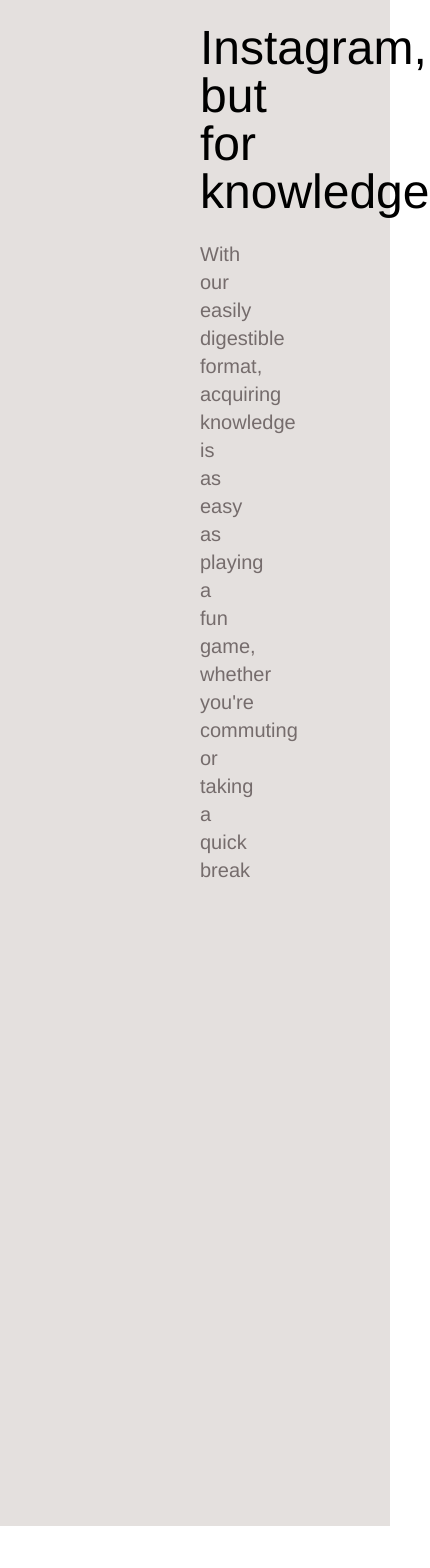
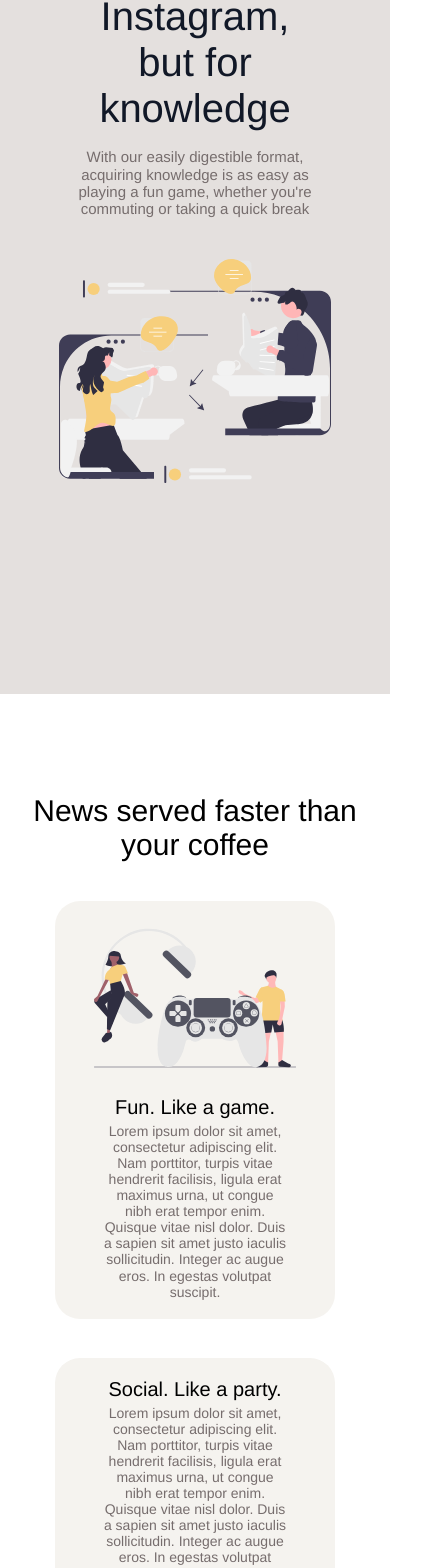
Before and after one commit to ritikmdn/Waffle-development, a React (Create React App) app: page / in a window 390 px wide. Shown: the part 141-1709 px from the top of the page, 430 px wide, since content can reach past the window. Built offline with nearby package versions, Linux system fonts and the light colour scheme.

Commit message:
Updated landing page

```diff
--- a/src/components/LandingPageNavbar/LandingPageNavbar.css
+++ b/src/components/LandingPageNavbar/LandingPageNavbar.css
@@ -55,7 +55,7 @@
 }
 
 .navbar-button {
-  width: 120px;
+  width: 20vmin;
   margin-left: auto;
   margin-right: 0px;
 }
--- /dev/null
+++ b/src/pages/Landingpage/Landingpage.css
@@ -0,0 +1,375 @@
+.page-container {
+  background-color: rgba(228, 224, 222, 1);
+  display: flex;
+  flex-direction: column;
+  font-family: Helvetica Neue;
+  align-items: center;
+  justify-content: flex-end;
+  margin-left: auto;
+  margin-right: auto;
+  padding-top: 0px;
+  width: 100%;
+}
+
+/* Section top */
+
+.page-top-section {
+  /* background-color: rgb(148, 68, 28); */
+  display: flex;
+  flex-direction: row;
+  /* flex-wrap: wrap; */
+  gap: 10vb;
+  align-items: center;
+  justify-content: center;
+  margin-left: auto;
+  margin-right: auto;
+  padding-top: 20vh;
+  padding-bottom: 25vh;
+  padding-left: 5vh;
+  padding-right: 5vh;
+  width: 80%;
+  height: 100vmin;
+}
+
+@media (max-width: 768px) {
+  .page-top-section {
+    flex-direction: column;
+    gap: 5vh;
+    width: 100%;
+    margin-left: 0vh;
+    margin-right: 0vh;
+    padding-top: 15vh;
+    padding-left: 0vh;
+    padding-right: 0vh;
+    height: auto;
+  }
+}
+
+.top-section-text {
+  display: flex;
+  flex-direction: column;
+  gap: 3vh;
+  align-items: center;
+  justify-content: center;
+  width: auto;
+  max-width: 45%;
+}
+
+@media (max-width: 768px) {
+  .top-section-text {
+    width: 100%;
+    gap: 2vh;
+  }
+}
+
+.top-text-main {
+  font-family: Helvetica Neue, sans-serif;
+  color: #111827;
+  text-align: left;
+  font-size: 80px;
+  line-height: 115%;
+  width: auto;
+}
+
+.top-text-description {
+  font-family: Helvetica, sans-serif;
+  font-weight: normal;
+  color: #766D6D;
+  text-align: left;
+  font-size: 24px;
+  line-height: 115%;
+  width: 100%;
+}
+
+@media (max-width: 1024px) and (min-width:768px) {
+  .top-text-main {
+    font-size: 60px;
+    line-height: 115%;
+    width: 100%;
+  }
+
+}
+
+@media (max-width: 768px) {
+  .top-text-main {
+    text-align: center;
+    font-size: 40px;
+    line-height: 115%;
+    width: auto;
+  }
+
+  .top-text-description {
+    text-align: center;
+    font-size: 15px; /* assuming body1 is defined as 30px in the configuration */
+    line-height: 115%; /* assuming 1.2 * font-size = 36px */
+    width: 60vmin;
+  }
+}
+
+.top-section-illustration {
+  display: flex;
+  height: auto;
+  width: auto;
+  max-width: 50%;
+}
+
+@media (max-width: 768px) {
+  .top-section-illustration {
+    max-width: 70%;
+  }
+}
+
+/* Section mid */
+
+.page-bottom-section {
+  display: flex;
+  flex-direction: column;
+  align-items: center;
+  justify-content: flex-start;
+  margin-top: auto;
+  width: 100%;
+}
+
+.page-bottom-top {
+  background-color: #FFFFFF;
+  display: flex;
+  flex-direction: column;
+  gap: 10vmin;
+  align-items: center;
+  justify-content: flex-start;
+  padding: 5vmin;
+  padding-bottom: 20vmin;
+  margin-left: auto;
+  margin-right: auto;
+  width: 100%;
+}
+
+/* @media (min-width: 640px) {
+  .page-bottom-top {
+    gap: 10px;
+    padding-left: 10px;
+    padding-right: 10px;
+  }
+}
+
+@media (min-width: 768px) {
+  .page-bottom-top {
+    padding-left: 20px;
+    padding-right: 20px;
+  }
+} */
+
+.overview-title {
+  display: flex;
+  flex-direction: column;
+  align-items: center;
+  justify-content: flex-start;
+  width: 100%;
+  text-align: center;
+  width: auto;
+  margin-top: auto;
+  font-size: 60px;
+  line-height: 115%;
+}
+
+@media (max-width: 1024px) and (min-width:768px) {
+  .overview-title {
+    font-size: 40px;
+  }
+
+}
+
+@media (max-width: 768px) {
+  .overview-title {
+    font-size: 30px;
+  }
+}
+
+.feature-box {
+  display: flex;
+  flex-direction: row;
+  /* flex-wrap: wrap; */
+  gap: 5vmin;
+  justify-content: center;
+  align-items: center;
+  width: 80%;
+  height: auto;
+  padding: 10vmin;
+}
+
+@media (max-width: 768px) {
+  .feature-box {
+    flex-direction: column;
+    align-items: center;
+    justify-content: center;
+    /* min-height: 1000vh; */
+    padding-top: 5vmin;
+    padding-bottom: 5vmin;
+  }
+}
+
+.feature-image {
+  height: 30vh;
+  width: auto;
+  /* max-width: 500vmin;
+  max-height: 600vmin;
+  min-width: 25vmin; */
+}
+
+@media (max-width: 768px) {
+  .feature-image {
+    width: auto;
+    height: 50vh;
+    max-height: 40vmin;
+  }
+}
+
+.feature-text {
+  display: flex;
+  flex-direction: column;
+  gap: 1vmin;
+  align-items: center;
+  width: 50%;
+  justify-content: center;
+}
+
+.feature-text-title {
+  font-family: Helvetica Neue, sans-serif;
+  font-weight: 500;
+  color: #000000;
+  text-align: center;
+  font-size: 30px;
+  line-height: 115%;
+  width: auto;
+}
+
+.feature-text-description {
+  font-family: Helvetica Neue, sans-serif;
+  font-weight: normal;
+  color: #766D6D;
+  text-align: center;
+  font-size: 20px;
+  line-height: 115%;
+  width: 70%;
+}
+
+@media (max-width: 768px) {
+
+  .feature-text {
+    width: 90%;
+  }
+
+  .feature-text-title {
+    font-size: 20px;
+    line-height: 115%;
+    width: auto;
+  }
+
+  .feature-text-description {
+    font-size: 14px;
+    line-height: 115%;
+    width: auto;
+  }
+}
+
+.page-bottom-down {
+  background-color: #1B262C;
+  display: flex;
+  flex-direction: column;
+  align-items: flex-start;
+  justify-content: flex-start;
+  /* max-width: 1240px; */
+  margin: 0 auto;
+  padding-left: 8vh;
+  padding-right: 8vh;
+  padding-bottom: 8vh;
+  width: 100%;
+}
+
+.footer-title-text {
+  text-align: left;
+  color: #FFFFFF;
+  width: 100%;
+  font-size: 90px; /* Assuming this is the default font size for body5 */
+  font-weight: 400;
+  line-height: 120%; /* Assuming this is the default line-height for body5 */
+  margin-top: 5vh;
+  margin-bottom: 5vh;
+}
+
+.footer-button {
+  width: 30vmin;
+  margin-left: 0px;
+  margin-right: auto;
+  padding: 2.5vh;
+  font-size: 20px;
+}
+
+
+@media (max-width: 768px) {
+
+  .page-bottom-down {
+    padding-left: 4vh;
+    padding-bottom: 2vh;
+  }
+
+  .footer-title-text {
+    font-size: 45px;
+    width: 90%;
+  }
+  .footer-button{
+    font-size: 16px;
+    width: 40vmin;
+  }
+}
+
+.footer-bottom {
+  display: flex;
+  flex-direction: row;
+  gap: 10px;
+  align-items: center;
+  justify-content: space-between;
+  margin-top: 5vh;
+  width: 100%;
+}
+
+.footer-socials {
+  display: flex;
+  flex-direction: row;
+  align-items: flex-end;
+  gap: 2vmin;
+  justify-content: space-between;
+  width: auto;
+}
+
+.footer-socials-text {
+  margin-top: 2vmin;
+  text-align: left;
+  color: #FFFFFF;
+  width: auto;
+  font-size: 20px; /* Assuming this is the font size for body2 in the project */
+  line-height: 115%; /* Assuming this is the line height for body2 in the project */
+}
+
+@media (max-width: 768px) {
+
+  .footer-socials-text {
+    font-size: 14px;
+    /* width: 100%; */
+  }
+}
+
+.googleplay {
+  height: 8vmin;
+  min-height: 0; /* This prevents the image from being distorted when height is less than the intrinsic height */
+  object-fit: cover;
+  margin-top: 2vmin;
+  width: auto;
+}
+
+@media (max-width: 768px) {
+  .googleplay {
+    height: 10vmin;
+    width: auto;
+  }
+}
--- a/src/pages/Landingpage/index.jsx
+++ b/src/pages/Landingpage/index.jsx
@@ -3,6 +3,8 @@ import React from "react";
 import LandingPageNavbar from "components/LandingPageNavbar";
 import { Text, Img, Button, Line } from "components";
 import { useNavigate } from "react-router-dom";
+
+import "./Landingpage.css"
 
 const LandingpagePage = () => {
 
@@ -10,26 +12,22 @@ const LandingpagePage = () => {
 
   return (
     <>
-      <div className="bg-gray_300 flex flex-col font-helveticaneue items-center justify-end mx-auto pt-[0px] w-full">
-        <div className="flex flex-col justify-start w-full">
+      <div className="page-container">
         <LandingPageNavbar
-            className="bg-gray_200 flex flex-row items-center justify-end mx-auto p-[9px] md:px-5 rounded-[10px] w-[39%] md:w-full"
           waffle="Waffle."
           product="Product"
           readnews="Read News"
           joinWaitlist="Join waitlist"
         />
-          <div id="first" className="flex md:flex-col flex-row gap-[42px] items-center justify-end ml-auto mr-auto mt-[157px] px-[200px] w-[100%] md:w-full">
-            <div className="flex flex-col gap-6 items-center justify-start w-auto md:w-full">
+        <div className="page-top-section">
+          <div className="top-section-text">
             <Text
-                className="font-helveticaneue text-black_900 text-left w-full"
-                variant="body5"
+              className="top-text-main"
             >
               Instagram, but for knowledge
             </Text>
             <Text
-                className="font-helvetica font-normal text-gray_600 text-left w-[100%] sm:w-full"
-                variant="body1"
+              className="top-text-description"
             >
               <>
                 With our easily digestible format, acquiring knowledge is as
@@ -40,25 +38,26 @@ const LandingpagePage = () => {
           </div>
           <Img
             src="images/img_mainlandingpage.svg"
-              className="h-[400px] w-auto max-w-full"
+            className="top-section-illustration"
             alt="illustrationlan"
           />
         </div>
-          <div id="second" className="flex flex-col items-center justify-start mt-[200px] w-full">
-            <div className="bg-white_A700 flex flex-col md:gap-10 gap-[111px] items-center justify-start p-[42px] ml-auto mr-auto px-[200px] md:px-10 sm:px-5 w-full">
-              <div className="flex flex-col items-center justify-start max-w-[1252px] mb-[109px] mx-auto w-full">
-                <div className="flex flex-col items-center justify-start w-full">
+        {/* <div className="flex flex-col items-center justify-start mt-[200px] w-full"> */}
+        <div className="page-bottom-section">
+          {/* <div className="bg-white_A700 flex flex-col md:gap-10 gap-[111px] items-center justify-start p-[42px] ml-auto mr-auto px-[200px] md:px-10 sm:px-5 w-full"> */}
+          <div className="page-bottom-top">
+            {/* <div className="flex flex-col items-center justify-start max-w-[1252px] mb-[109px] mx-auto w-full"> */}
+              {/* <div className="flex flex-col items-center justify-start w-full"> */}
+              <div className="overview-title">
                 <Text
                   className="text-black_900 text-center w-auto mt-[80px]"
-                    as="h"
-                    variant="h3"
                 >
                   News served faster than your coffee
                 </Text>
               </div>
               <div
-                  // className="bg-cover bg-no-repeat flex flex-col h-[480px] items-center justify-start mt-[50px] md:px-10 sm:px-5 px-[50px] mr-auto ml-auto w-[100%]"
-                  className="flex md:flex-col flex-row mt-[50px] md:gap-10 items-center justify-between ml-auto mr-auto w-[100%] h-[400px] md:w-full"
+                // className="flex md:flex-col flex-row mt-[50px] md:gap-10 items-center justify-between ml-auto mr-auto w-[100%] h-[400px] md:w-full"
+                className="feature-box"
                 style={{
                 backgroundImage: "url('images/img_group33.svg')",
                 backgroundSize: "cover",
@@ -66,34 +65,32 @@ const LandingpagePage = () => {
                 borderRadius: "25px"
                 }}
               >
-                  <div className="flex md:flex-col flex-row md:gap-10 items-center justify-between ml-auto mr-auto w-[80%] md:w-full">
+                {/* <div className="flex md:flex-col flex-row md:gap-10 items-center justify-between ml-auto mr-auto w-[80%] md:w-full"> */}
+                {/* <div className="feature-image"> */}
                   <Img
                     id ="target"
                     src="images/img_landingpageoverview1.svg"
-                      className="h-[300px] w-auto"
+                    className="feature-image"
                     alt="illustrationlan_Two"
-                      style={{ maxWidth: "350px"}}
                   />
-                    <div style={{ maxWidth: "350px"}} className="flex flex-col items-center w-auto md:w-full ml-12">
+                  {/* <div style={{ maxWidth: "350px"}} className="flex flex-col items-center w-auto md:w-full ml-12"> */}
+                  <div className="feature-text">
                     <Text
-                        className="text-black_900 text-left w-full mb-4"
-                        as="h4"
-                        variant="h4"
+                      className="feature-text-title"
                     >
                       Fun. Like a game.
                     </Text>
                     <Text
-                        className="text-black_900 text-left w-full"
-                        variant="body3"
+                      className="feature-text-description"
                     >
                       Lorem ipsum dolor sit amet, consectetur adipiscing elit. Nam porttitor, turpis vitae hendrerit facilisis, ligula erat maximus urna, ut congue nibh erat tempor enim. Quisque vitae nisl dolor. Duis a sapien sit amet justo iaculis sollicitudin. Integer ac augue eros. In egestas volutpat suscipit.
                     </Text>
                   </div>
-                  </div>
+                {/* </div> */}
               </div>
               <div
                 // className="bg-cover bg-no-repeat flex flex-col h-[480px] items-center justify-start mt-[50px] md:px-10 sm:px-5 px-[50px] mr-auto ml-auto w-[100%]"
-                  className="flex md:flex-col flex-row mt-[50px] md:gap-10 items-center justify-between ml-auto mr-auto w-[100%] h-[400px] md:w-full"
+                className="feature-box"
                 style={{
                 backgroundImage: "url('images/img_group33.svg')",
                 backgroundSize: "cover",
@@ -101,18 +98,15 @@ const LandingpagePage = () => {
                 borderRadius: "25px"
                 }}
               >
-                  <div className="flex md:flex-col flex-row md:gap-10 items-center justify-between ml-auto mr-auto w-[80%] md:w-full">
-                    <div style={{ maxWidth: "350px"}} className="flex flex-col items-center w-auto md:w-full ml-12">
+                {/* <div className="feature-image"> */}
+                <div className="feature-text">
                     <Text
-                        className="text-black_900 text-left w-full mb-4"
-                        as="h4"
-                        variant="h4"
+                      className="feature-text-title"
                     >
                       Social. Like a party.
                     </Text>
                     <Text
-                        className="text-black_900 text-left w-full"
-                        variant="body3"
+                      className="feature-text-description"
                     >
                       Lorem ipsum dolor sit amet, consectetur adipiscing elit. Nam porttitor, turpis vitae hendrerit facilisis, ligula erat maximus urna, ut congue nibh erat tempor enim. Quisque vitae nisl dolor. Duis a sapien sit amet justo iaculis sollicitudin. Integer ac augue eros. In egestas volutpat suscipit.
                     </Text>
@@ -120,15 +114,13 @@ const LandingpagePage = () => {
                 <Img
                   id ="target"
                   src="images/img_landingpageoverview2.svg"
-                      className="h-[300px] w-auto"
+                  className="feature-image"
                   alt="illustrationlan_Two"
-                      style={{ maxWidth: "350px"}}
                 />
-                  </div>
+                {/* </div> */}
               </div>
               <div
-                  // className="bg-cover bg-no-repeat flex flex-col h-[480px] items-center justify-start mt-[50px] md:px-10 sm:px-5 px-[50px] mr-auto ml-auto w-[100%]"
-                  className="flex md:flex-col flex-row mt-[50px] md:gap-10 items-center justify-between ml-auto mr-auto w-[100%] h-[400px] md:w-full"
+                className="feature-box"
                 style={{
                 backgroundImage: "url('images/img_group33.svg')",
                 backgroundSize: "cover",
@@ -136,74 +128,68 @@ const LandingpagePage = () => {
                 borderRadius: "25px"
                 }}
               >
-                  <div className="flex md:flex-col flex-row md:gap-10 items-center justify-between ml-auto mr-auto w-[80%] md:w-full">
+                {/* <div className="feature-image"> */}
                   <Img
                     id ="target"
                     src="images/img_landingpageoverview3.svg"
-                      className="h-[300px] w-auto"
+                    className="feature-image"
                     alt="illustrationlan_Two"
-                      style={{maxWidth: "350px", marginLeft: "70px"}}
                   />
-                    <div style={{ maxWidth: "350px"}} className="flex flex-col items-center w-auto md:w-full ml-12">
+                  <div className="feature-text">
                     <Text
-                        className="text-black_900 text-left w-full mb-4"
-                        as="h4"
-                        variant="h4"
+                      className="feature-text-title"
                     >
                       Compact. Like a TikTok.
                     </Text>
                     <Text
-                        className="text-black_900 text-left w-full"
-                        variant="body3"
+                      className="feature-text-description"
                     >
                       Lorem ipsum dolor sit amet, consectetur adipiscing elit. Nam porttitor, turpis vitae hendrerit facilisis, ligula erat maximus urna, ut congue nibh erat tempor enim. Quisque vitae nisl dolor. Duis a sapien sit amet justo iaculis sollicitudin. Integer ac augue eros. In egestas volutpat suscipit.
                     </Text>
                   </div>
+                {/* </div> */}
               </div>
+            {/* </div> */}
           </div>
-              </div>
-            </div>
-            <div className="bg-bluegray_901 flex flex-col items-center justify-start pb-[50px] w-[100%]">
-              <div className="flex flex-col items-center justify-start w-full">
-                <div className="flex flex-col items-start justify-start max-w-[1240px] mx-auto md:px-10 w-full">
+          {/* <div className="bg-bluegray_901 flex flex-col items-center justify-start pb-[50px] w-[100%]"> */}
+          <div className="page-bottom-down">
                 <Text
-                    className="text-left text-white_A700 w-full"
-                    variant="body5"
-                    style={{ marginTop: '20px' }}
+                  className="footer-title-text"
                 >
                   The future of news and knowledge.
                 </Text>
                 <Button
-                    className="cursor-pointer flex items-center justify-center min-w-[216px] mt-[59px] w-auto"
+                  className="footer-button"
                   onClick={() => navigate("/waitlist")}
                   shape="RoundedBorder10"
-                    size="lg"
+                  // size="md"
                   variant="FillOrangeA100"
                 >
-                    <div className="font-medium md:text-[22px] sm:text-xl text-2xl text-black_900 text-center">
+                  <div className="font-medium text-black_900 text-center">
                     Join waitlist
                   </div>
                 </Button>
-                  <Line className="bg-gray_105 h-0.5 mt-[105px] w-full" />
-                  <div className="flex flex-row md:gap-10 items-center justify-between mt-[15px] w-full">
-                    <div className="flex flex-row items-end justify-between w-[17%]">
+                <Line className="bg-gray_105 h-0.5 mt-[10vmin] w-full" />
+                {/* <div className="flex flex-row md:gap-10 items-center justify-between mt-[15px] w-full"> */}
+                <div className="footer-bottom">
+                  {/* <div className="flex flex-row items-end justify-between w-[17%]"> */}
+                  <div className="footer-socials">
                     <Text
-                        className="mb-0.5 mt-[5px] text-left text-white_A700 w-auto"
-                        variant="body2"
+                      className="footer-socials-text"
                     >
                       Follow us on
                     </Text>
                     <a href="https://www.instagram.com/newsinpoint/" target="_blank">
                       <Img
                         src="images/img_instagramglyphwhite.png"
-                          className="h-[29px] md:h-auto object-cover w-[30px]"
+                        className="h-[25px] md:h-auto object-cover w-[25px]"
                         alt="instagramglyphw"
                       />
                     </a>
                     <a href="http://chat.whatsapp.com/Hqitid1Gr958cCfOJNzhCD" target="_blank">
                       <Img
                         src="images/img_digitalglyphwhite.png"
-                          className="h-[30px] md:h-auto object-cover w-[30px]"
+                        className="h-[25px] md:h-auto object-cover w-[25px]"
                         alt="digitalglyphwhi"
                       />
                     </a>
@@ -221,12 +207,9 @@ const LandingpagePage = () => {
                 </Text>
                 <Img
                   src="images/img_googleplay.png"
-                    className="h-[52px] md:h-auto mt-1.5 object-cover w-auto sm:w-full"
+                  className="googleplay"
                   alt="googleplay"
                 />
-                </div>
-              </div>
-            </div>
           </div>
         </div>
       </div>
```
Lines whose indentation alone changed are shown as unchanged.
